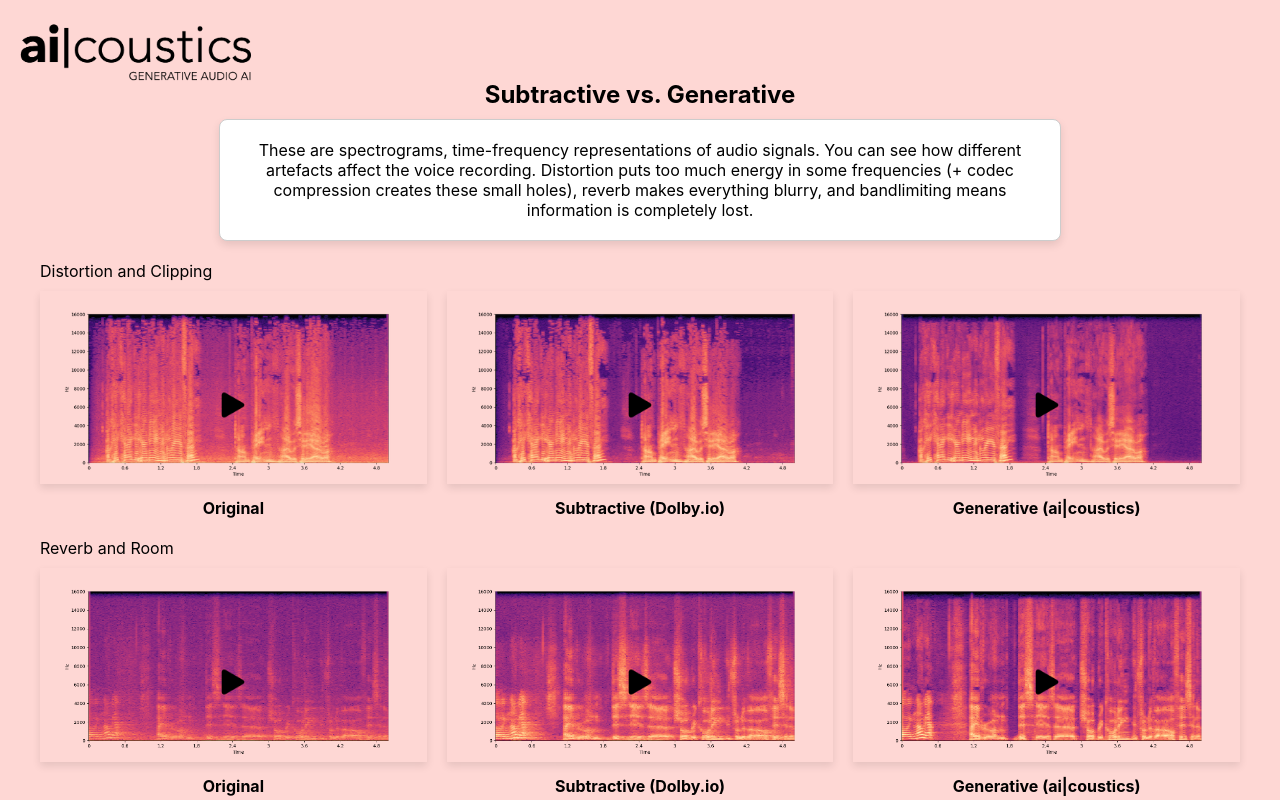
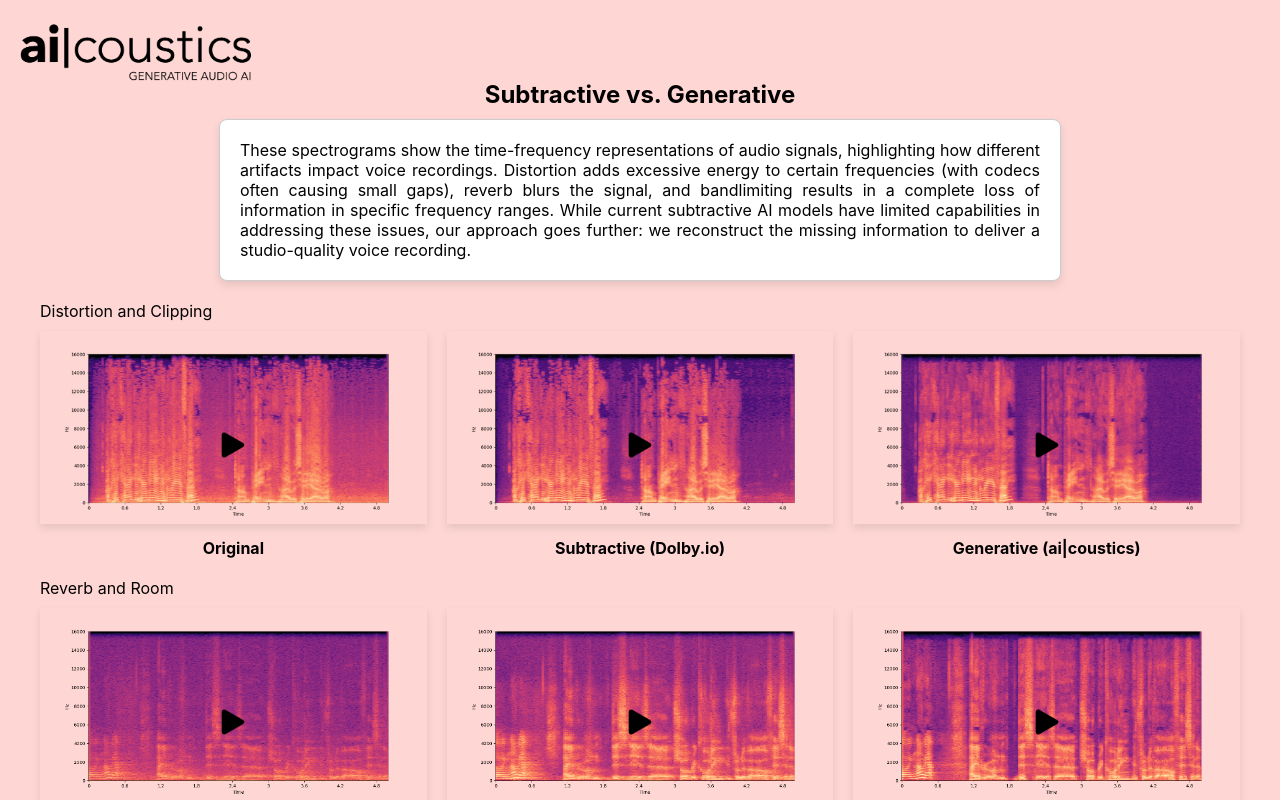
Before and after one commit to iCorv/aic-example-page, a Next.js app: page / in a window 1280 px wide. Shown: the top 800 px of the page. Built offline with nearby package versions, Linux system fonts and the light colour scheme.

Commit message:
improve description

```diff
--- a/pages/globals.css
+++ b/pages/globals.css
@@ -28,7 +28,8 @@
   padding: 20px;
   margin-bottom: 20px;
   max-width: 800px;
-  text-align: center;
+  text-align: justify;
+  /* Justify the text in the information field */
   box-shadow: 0 4px 8px rgba(0, 0, 0, 0.1);
 }
 
@@ -107,7 +108,9 @@
   left: 50%;
   transform: translate(-50%, -50%);
   width: 25px;
+  /* Set the play icon width to 25px */
   height: 25px;
+  /* Set the play icon height to 25px */
   background-image: url('/play-button-arrowhead.png');
   background-size: cover;
   display: flex;
--- a/pages/index.js
+++ b/pages/index.js
@@ -40,7 +40,7 @@
             <img src="/logo.png" alt="Logo" className="logo" />
             <h1 className="title">Subtractive vs. Generative</h1>
             <div className="info-box">
-                These are spectrograms, time-frequency representations of audio signals. You can see how different artefacts affect the voice recording. Distortion puts too much energy in some frequencies (+ codec compression creates these small holes), reverb makes everything blurry, and bandlimiting means information is completely lost.
+                These spectrograms show the time-frequency representations of audio signals, highlighting how different artifacts impact voice recordings. Distortion adds excessive energy to certain frequencies (with codecs often causing small gaps), reverb blurs the signal, and bandlimiting results in a complete loss of information in specific frequency ranges. While current subtractive AI models have limited capabilities in addressing these issues, our approach goes further: we reconstruct the missing information to deliver a studio-quality voice recording.
             </div>
             <div className="grid-container">
                 {images.map((row, rowIndex) => (
```
